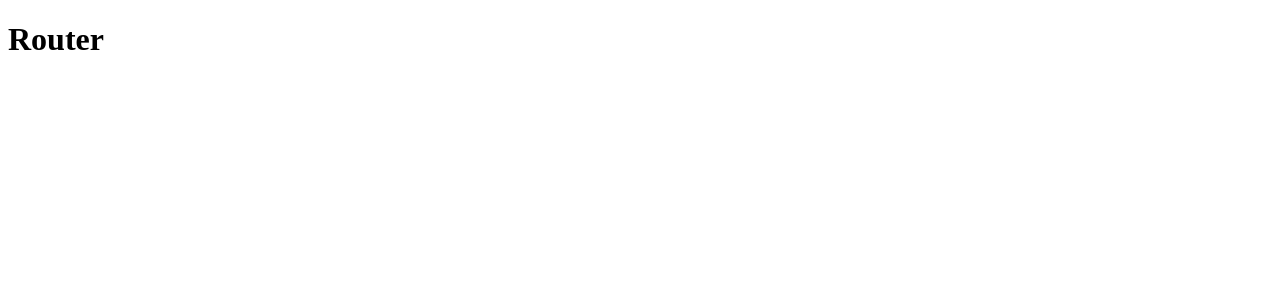
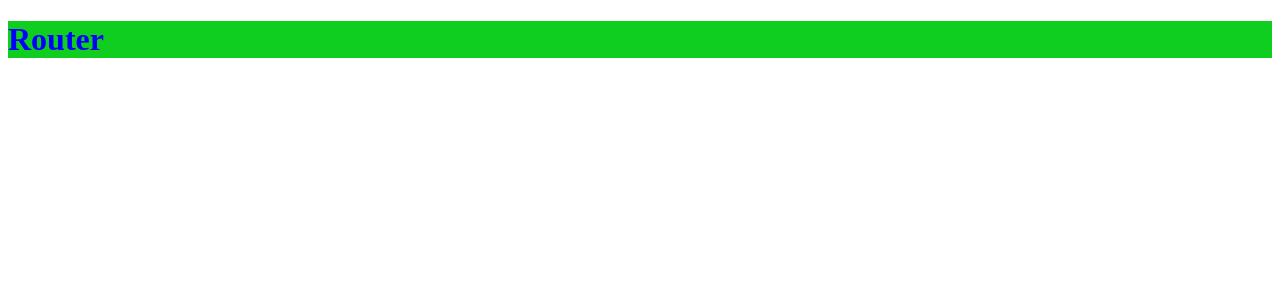
Before and after one commit to Malanlast/placement-react-practice, a React (Vite) app in the folder phase4_router/: page / in a window 1280 px wide. Shown: the top 300 px of the page. Built offline with nearby package versions, Linux system fonts and the light colour scheme.

Commit message:
added css

```diff
--- /dev/null
+++ b/phase4_router/src/App.css
@@ -0,0 +1,4 @@
+h1{
+	color:blue;
+	background-color:#10ce20;
+}
--- a/phase4_router/src/App.jsx
+++ b/phase4_router/src/App.jsx
@@ -1,3 +1,4 @@
+ import './App.css';
  function App() {
   return (
     <>
```
